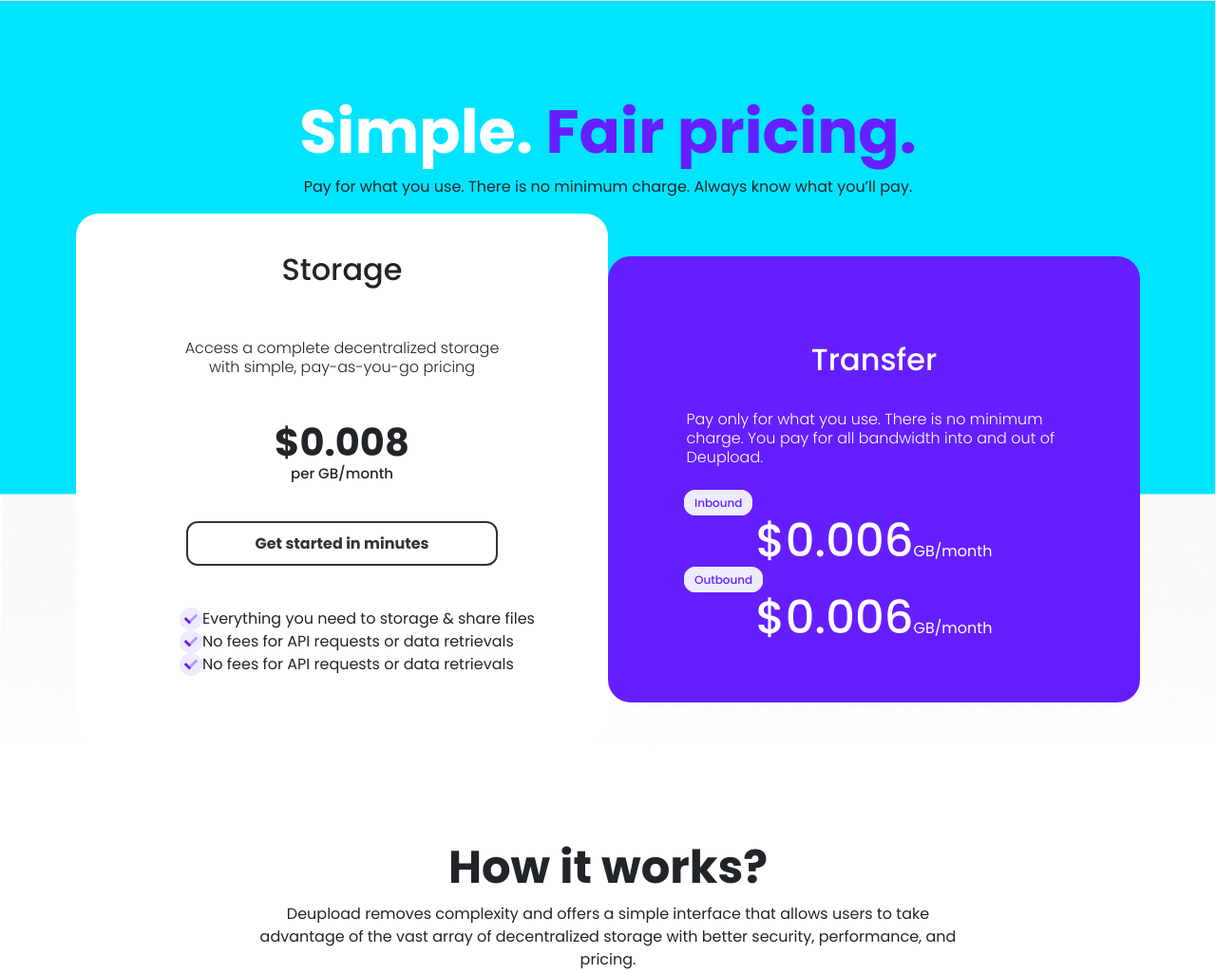
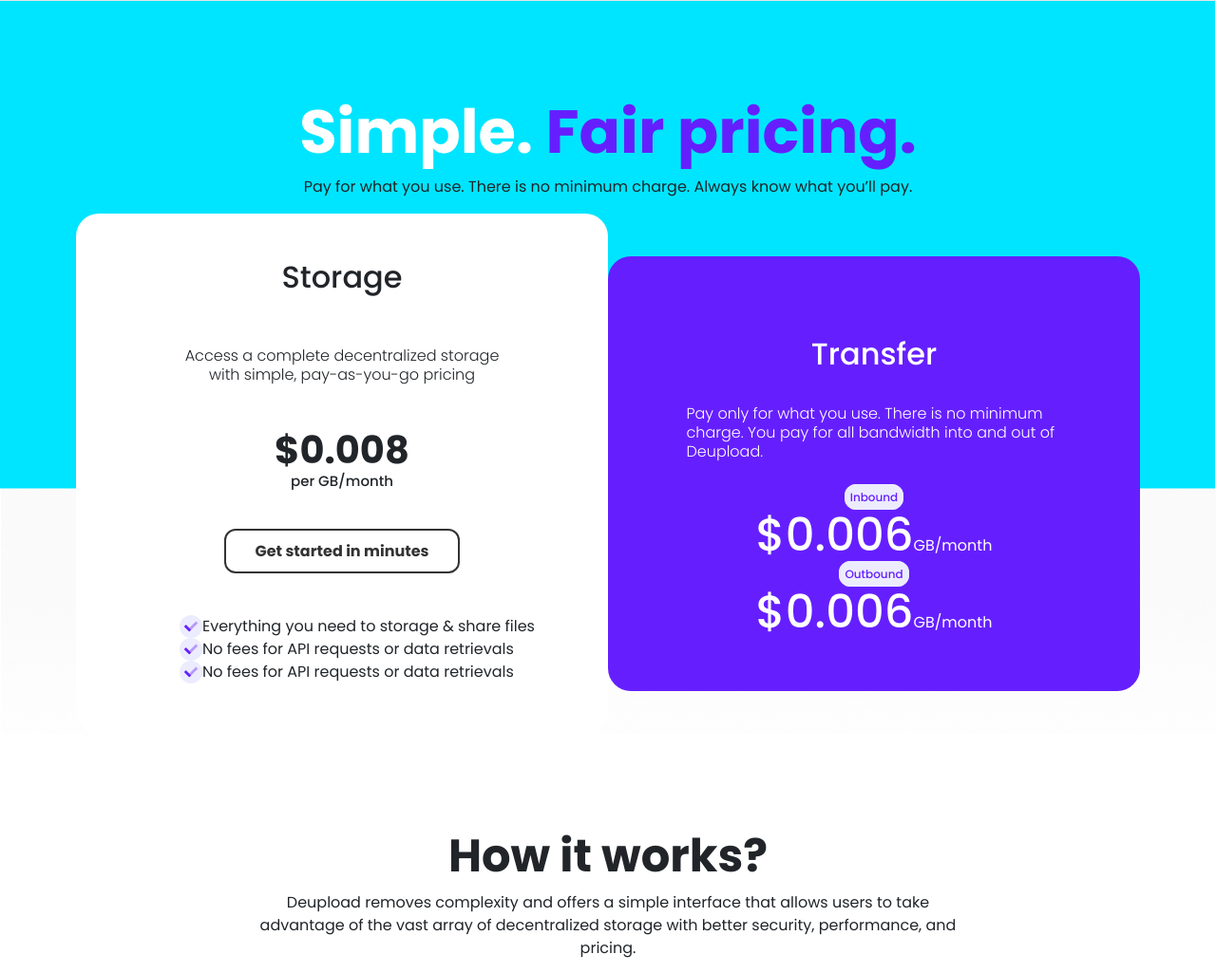
Before and after one commit to GangadharanKannan/deupload-project, a plain HTML site: page index.html in a window 1280 px wide. Shown: the part 4247-5272 px from the top of the page at 95% size. Drawn offline with nearby package versions, Linux system fonts and the light colour scheme.

Commit message:
alter in responsive1

```diff
--- a/CSS/style.css
+++ b/CSS/style.css
@@ -282,7 +282,7 @@ a{
 .six-wrapper>div:last-child>div:first-child div a{
     color: #333333;
     border: 2px solid #333333;
-    padding: 10px 70px;
+    padding: 10px 30px;
     border-radius: 12px;
     font-weight: bold;
 }
@@ -300,7 +300,7 @@ a{
 }
 .six-wrapper>div:last-child>div:last-child{
     margin: 45px 0px;
-    padding: 60px 80px;
+    padding: 50px 50px;
     background-color: #651FFF;
     color: #ffffff;
     border-radius: 24px;
@@ -327,7 +327,7 @@ a{
     background-color: #ECECFE;
     color: #651FFF;
     border-radius: 12px;
-    padding: 4px 10px;
+    padding: 4px 5px;
     text-align: start;
 }
 .six-wrapper>div:last-child>div:last-child div div{
--- a/index.html
+++ b/index.html
@@ -21,7 +21,7 @@
   <body>
     <header>
       <div class="container">
-        <div class="header-wrapper">
+        <div class="header-wrapper d-block d-md-flex ">
           <div>
             <img src="./IMG/file-1/logo-1.png" alt="" />
           </div>
@@ -180,7 +180,7 @@
                     <span class="d-lg-block"
                       ><span>Team collaboration</span> in</span
                     >
-                    <span class="d-lg-block">one simple place with</span>
+                  <span class="d-lg-block">one simple place with</span>
                     <span class="d-lg-block">privacy come first.</span>
                   </h2>
                   <p class="text-center">
@@ -321,7 +321,7 @@
           </div>
           <div class="row">
             <div class="col-md-6">
-              <div class="text-center">
+              <div class="text-center p-2">
                 <h4>Storage</h4>
                 <p>
                   Access a complete decentralized storage with simple,
@@ -347,7 +347,7 @@
             </div>
 
             <div class="col-md-6">
-              <div>
+              <div class="text-center p-1">
                 <h4>Transfer</h4>
                 <p>
                   Pay only for what you use. There is no minimum charge. You pay
```
